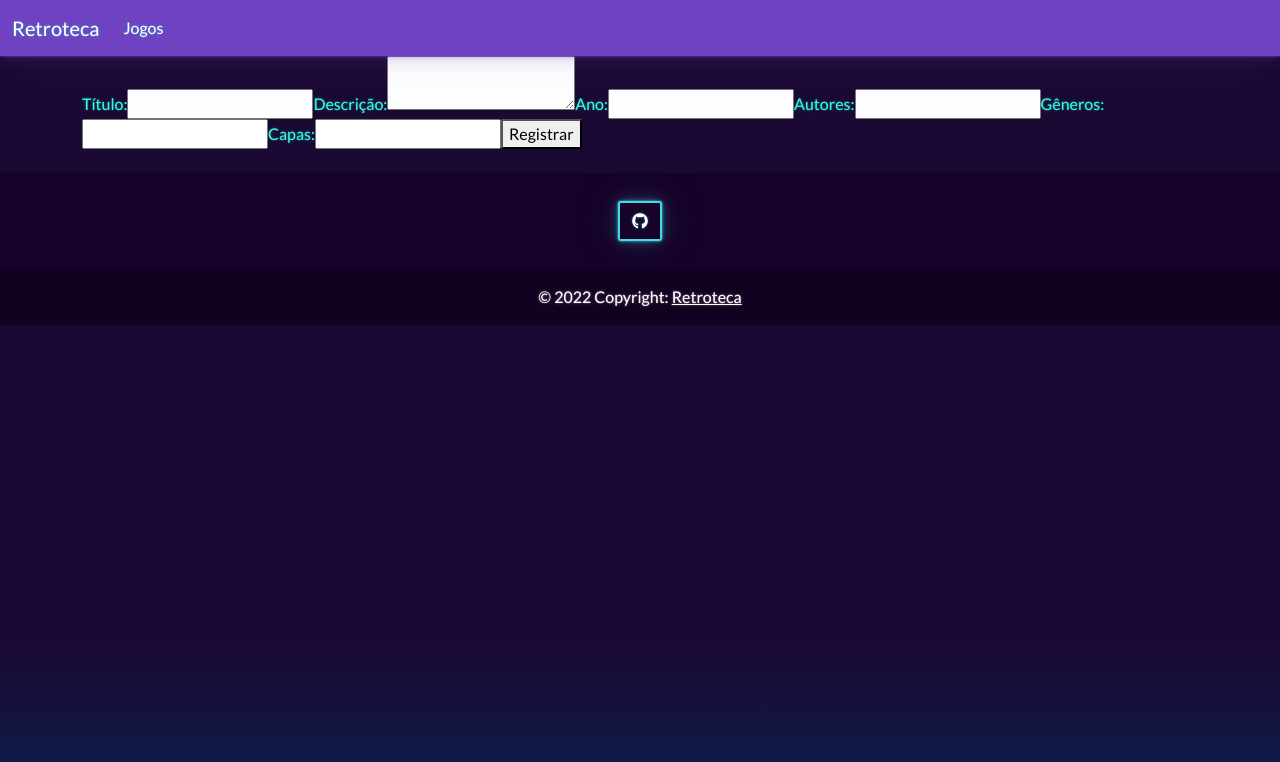
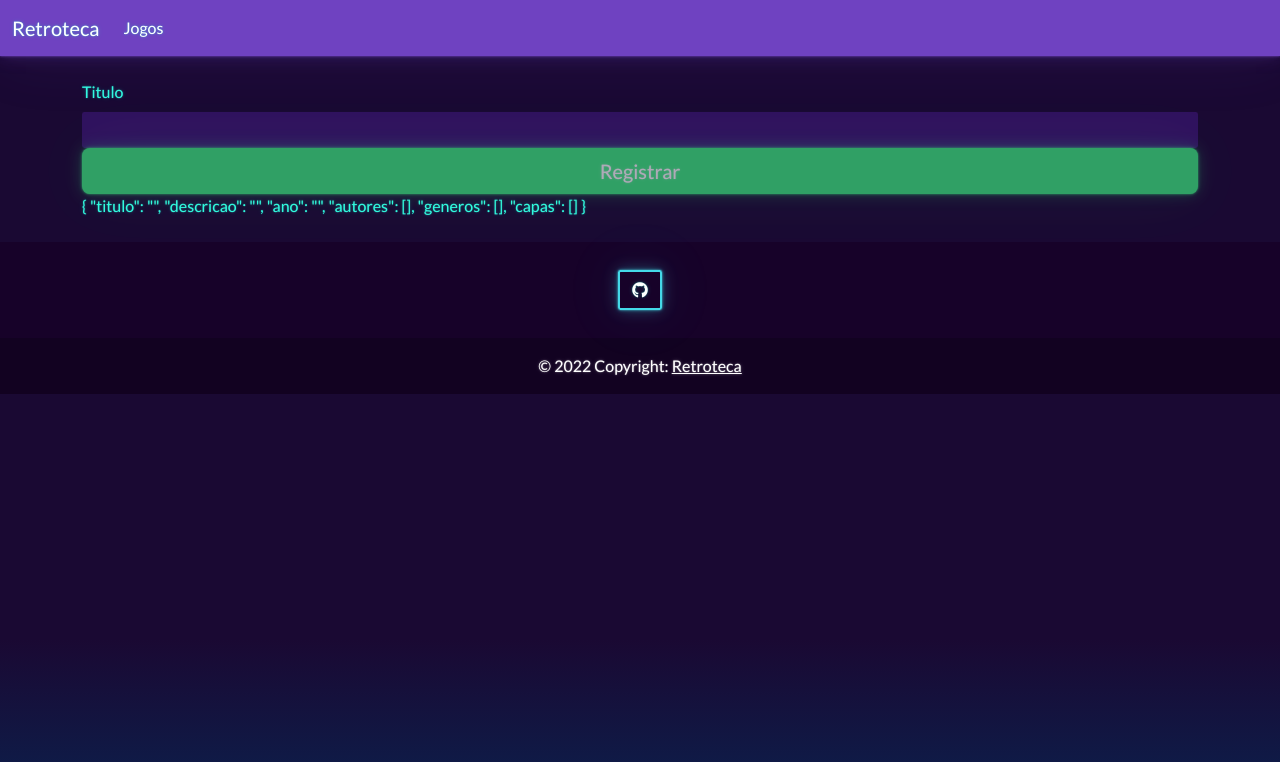
Before and after one commit to coanjos/retroteca-front, an Angular app: page /registro in a window 1280 px wide. Shown: the top 762 px of the page. Built offline with nearby package versions, Linux system fonts and the light colour scheme.

Commit message:
Cria estilização de form e validação para primeiro campo

```diff
--- a/src/app/jogos/jogos-registro/jogos-registro.component.html
+++ b/src/app/jogos/jogos-registro/jogos-registro.component.html
@@ -1,4 +1,31 @@
-<form [formGroup]="jogoForm" (ngSubmit)="onSubmit()">
+<section>
+  <div class="form-group has-success has-danger">
+
+    <form [formGroup]="jogoForm" (ngSubmit)="onSubmit()">
+
+      <fieldset>
+        <label class="form-label mt-4" for="titulo">Titulo</label>
+        <input
+          [ngClass]="{
+            'is-invalid': !jogoForm.controls.titulo.valid
+            && jogoForm.controls.titulo.touched,
+            'is-valid': jogoForm.controls.titulo.valid
+          }"
+          class="form-control" id="titulo" type="text" formControlName="titulo">
+        <div class="invalid-feedback">Insira um título.</div>
+      </fieldset>
+
+      <div class="d-grid gap-2">
+        <button class="btn btn-success btn-lg" [disabled]="!jogoForm.valid">Registrar</button>
+      </div>
+
+    </form>
+
+  </div>
+
+
+
+  <!-- <form [formGroup]="jogoForm" (ngSubmit)="onSubmit()">
 
     <label for="titulo">Título: </label>
     <input id="titulo" type="text" formControlName="titulo">
@@ -20,4 +47,9 @@
 
     <button>Registrar</button>
 
-  </form>
+  </form> -->
+
+  <div>
+    {{ jogoForm.value | json }}
+  </div>
+</section>
--- a/src/app/jogos/jogos-registro/jogos-registro.component.ts
+++ b/src/app/jogos/jogos-registro/jogos-registro.component.ts
@@ -1,5 +1,5 @@
 import { Component, OnInit } from '@angular/core';
-import { FormGroup, FormControl } from '@angular/forms';
+import { FormGroup, FormControl, Validators } from '@angular/forms';
 import { Router } from '@angular/router';
 import { JogosService } from '../services/jogos.service';
 
@@ -10,14 +10,13 @@ import { JogosService } from '../services/jogos.service';
 })
 export class JogosRegistroComponent implements OnInit {
   jogoForm = new FormGroup({
-    titulo: new FormControl(''),
-    descricao: new FormControl(''),
-    ano: new FormControl(''),
-    autores: new FormControl([]),
-    generos: new FormControl([]),
-    capas: new FormControl([])
+    titulo: new FormControl('', [Validators.required]),
+    descricao: new FormControl(''), // colocar required
+    ano: new FormControl(''), // required, number, min 1954
+    autores: new FormControl([]), // required
+    generos: new FormControl([]), // required
+    capas: new FormControl([]) // nenhum
   })
-
 
   constructor(
     private jogoService: JogosService,
```
Also changed, not shown: src/app/jogos/jogos-lista/jogos-lista.component.html (+0 -10 lines).
